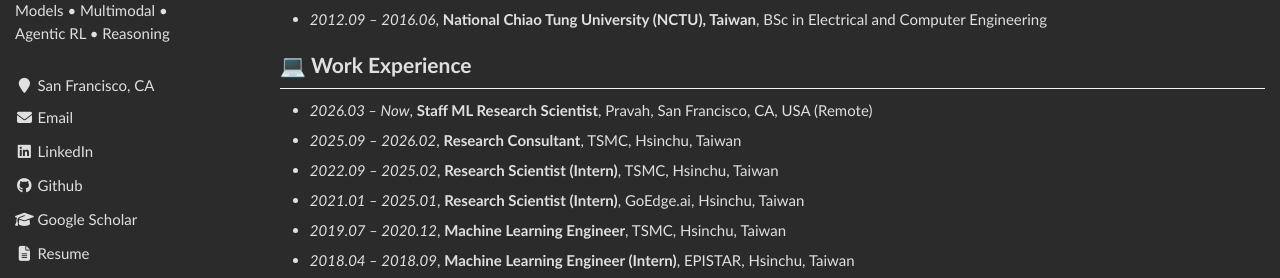
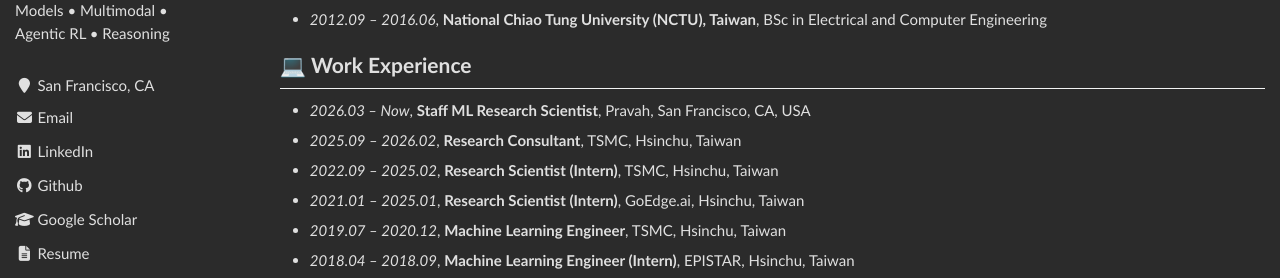
Before and after one commit to blacksnail789521/blacksnail789521.github.io, a Jekyll site: the page built from _pages/about.md, in a window 1280 px wide and 900 px high. Shown: the part 399-677 px from the top of the window. Built offline with Jekyll 4.4.1, drawn with Linux system fonts in a browser that asks for light colours.

Commit message:
Drop (Remote) from Pravah role; republish resume PDF
Co-Authored-By: Claude Fable 5 <noreply@anthropic.com>

```diff
--- a/_pages/about.md
+++ b/_pages/about.md
@@ -34,7 +34,7 @@ My research focuses on Time Series Analysis, Foundation Models, Multimodal Learn
 
 # 💻 Work Experience
 
-- *2026.03 – Now*, **Staff ML Research Scientist**, Pravah, San Francisco, CA, USA (Remote)
+- *2026.03 – Now*, **Staff ML Research Scientist**, Pravah, San Francisco, CA, USA
 
 - *2025.09 – 2026.02*, **Research Consultant**, TSMC, Hsinchu, Taiwan
 
```
Also changed, not shown: 1 other file.
